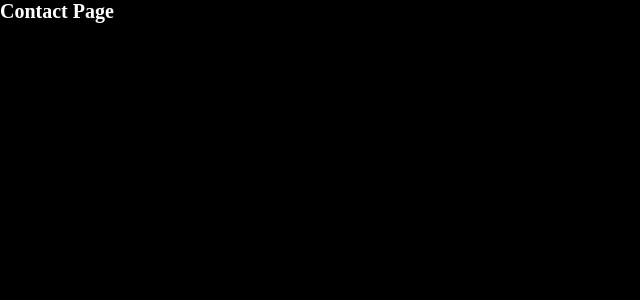
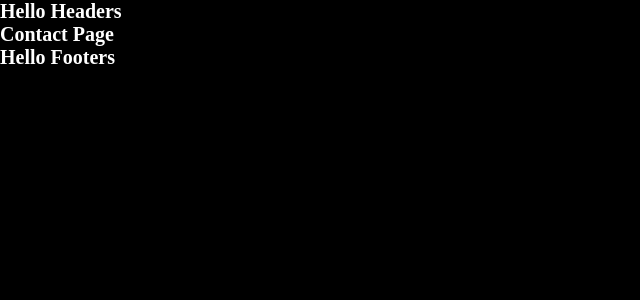
Before and after one commit to Dhruv9916/Multi-Page-React-Website, a React (Vite) app: page /contact in a window 1280 px wide. Shown: the top 300 px of the page, without its empty margins (0-640 px from the left). Built offline with nearby package versions, Linux system fonts and the light colour scheme.

Commit message:
Using Children Props for Layout

```diff
--- /dev/null
+++ b/src/components/Layout/AppLayout.jsx
@@ -0,0 +1,13 @@
+import { Outlet } from "react-router-dom";
+import { Footers } from "../UI/Footers";
+import { Headers } from "../UI/Headers";
+
+export const AppLayout = () => {
+  return (
+    <>
+      <Headers/>
+      <Outlet/>
+      <Footers/>
+    </>
+  );
+};
--- /dev/null
+++ b/src/components/UI/Footers.jsx
@@ -0,0 +1,3 @@
+export const Footers=()=>{
+  return <h1>Hello Footers</h1>
+}
--- /dev/null
+++ b/src/components/UI/Headers.jsx
@@ -0,0 +1,3 @@
+export const Headers=()=>{
+  return <h1>Hello Headers</h1>
+}
```
Also changed, not shown: src/App.jsx (+8 -1 lines).
